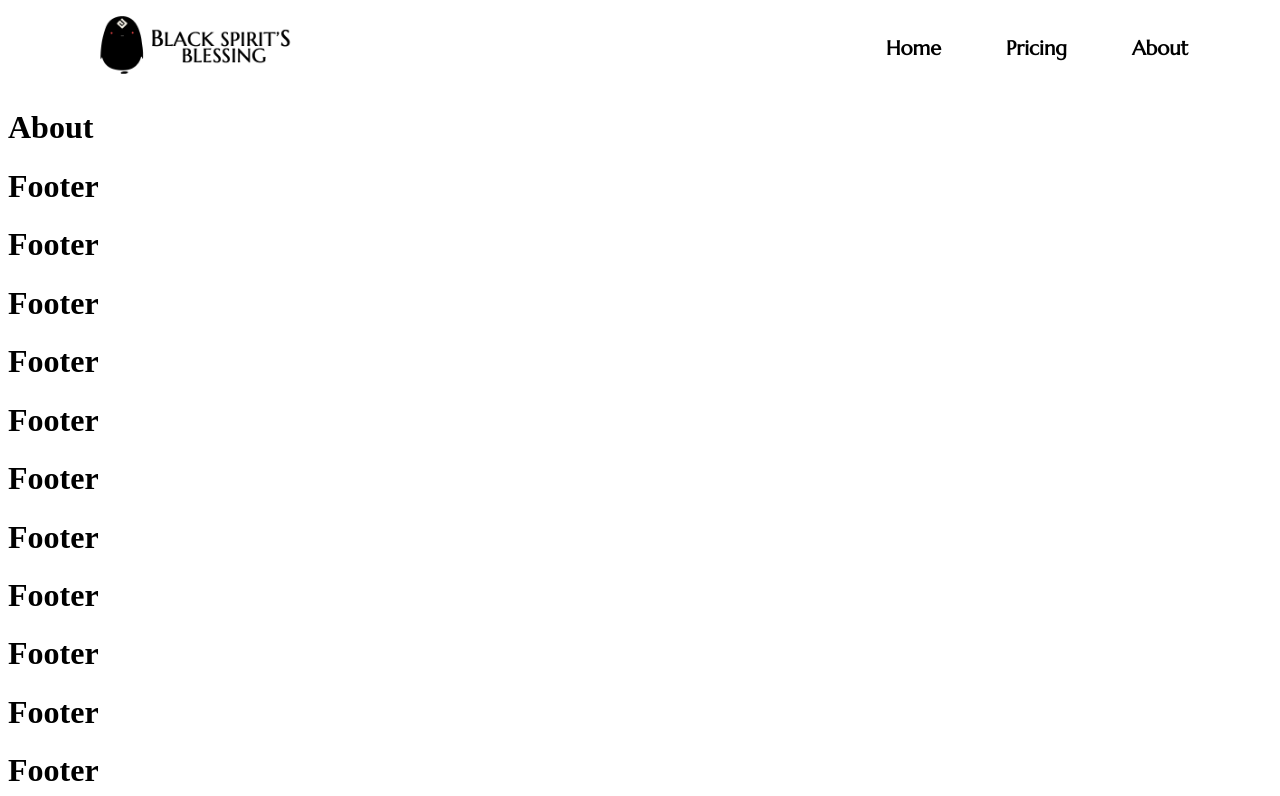
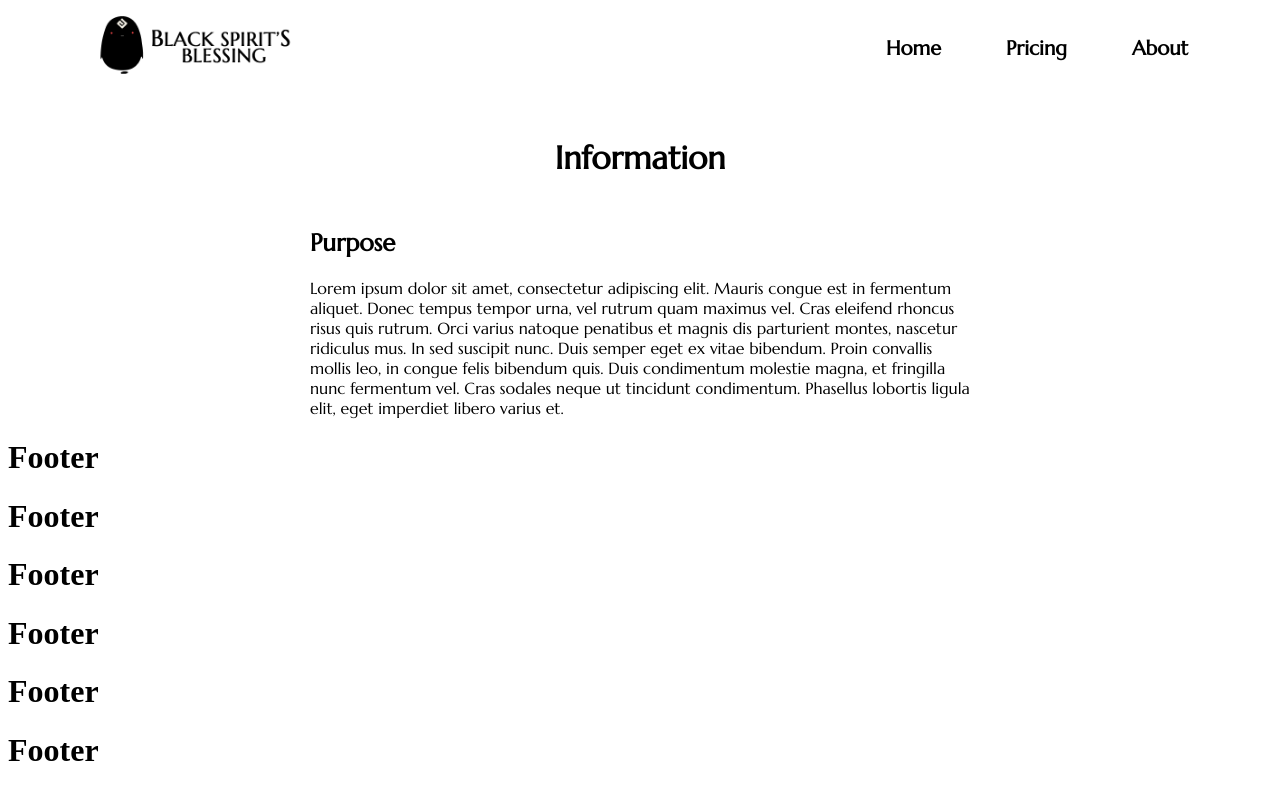
Before and after one commit to lifegrasp/black-spirit-landing-page, a React (Create React App) app: page /about in a window 1280 px wide. Shown: the top 796 px of the page. Built offline with nearby package versions, Linux system fonts and the light colour scheme.

Commit message:
About.js is finished

```diff
--- a/src/components/About.js
+++ b/src/components/About.js
@@ -1,5 +1,18 @@
+import "../styles/About.css";
+
 function About() {
-  return <h1>About</h1>;
+  const descAbout =
+    "Lorem ipsum dolor sit amet, consectetur adipiscing elit. Mauris congue est in fermentum aliquet. Donec tempus tempor urna, vel rutrum quam maximus vel. Cras eleifend rhoncus risus quis rutrum. Orci varius natoque penatibus et magnis dis parturient montes, nascetur ridiculus mus. In sed suscipit nunc. Duis semper eget ex vitae bibendum. Proin convallis mollis leo, in congue felis bibendum quis. Duis condimentum molestie magna, et fringilla nunc fermentum vel. Cras sodales neque ut tincidunt condimentum. Phasellus lobortis ligula elit, eget imperdiet libero varius et.";
+
+  return (
+    <>
+      <h1 className="information">Information</h1>
+      <div className="showcase-about">
+        <h2>Purpose</h2>
+        <p>{descAbout}</p>
+      </div>
+    </>
+  );
 }
 
 export default About;
--- /dev/null
+++ b/src/styles/About.css
@@ -0,0 +1,18 @@
+.information {
+  margin: 50px auto;
+  text-align: center;
+  font-family: "Marcellus", serif;
+}
+
+.showcase-about {
+  margin: 0 auto;
+  width: 100%;
+  max-width: 700px;
+  font-family: "Marcellus", serif;
+}
+.showcase-about h2 {
+  margin: 20px 20px;
+}
+.showcase-about p {
+  margin: 20px 20px;
+}/*# sourceMappingURL=About.css.map */
--- /dev/null
+++ b/src/styles/About.scss
@@ -0,0 +1,20 @@
+.information {
+  margin: 50px auto;
+  text-align: center;
+  font-family: "Marcellus", serif;
+}
+
+.showcase-about {
+  margin: 0 auto;
+  width: 100%;
+  max-width: 700px;
+  font-family: "Marcellus", serif;
+
+  h2 {
+    margin: 20px 20px;
+  }
+
+  p {
+    margin: 20px 20px;
+  }
+}
```
Also changed, not shown: 1 other file (tests, documents, lock files or other folders).
